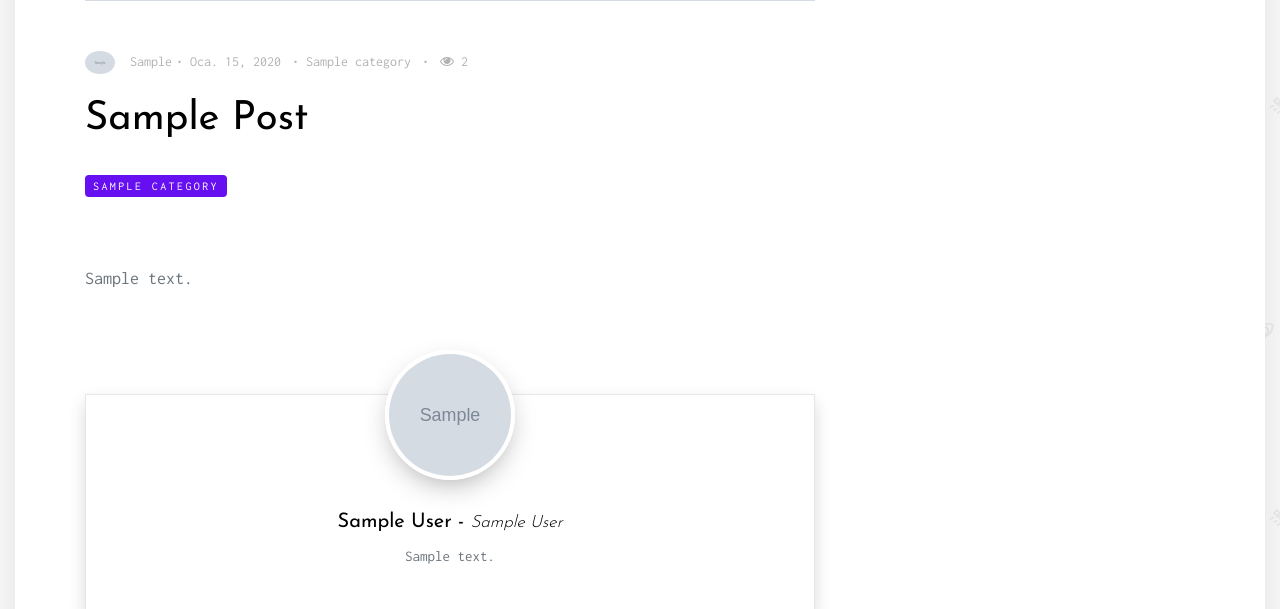
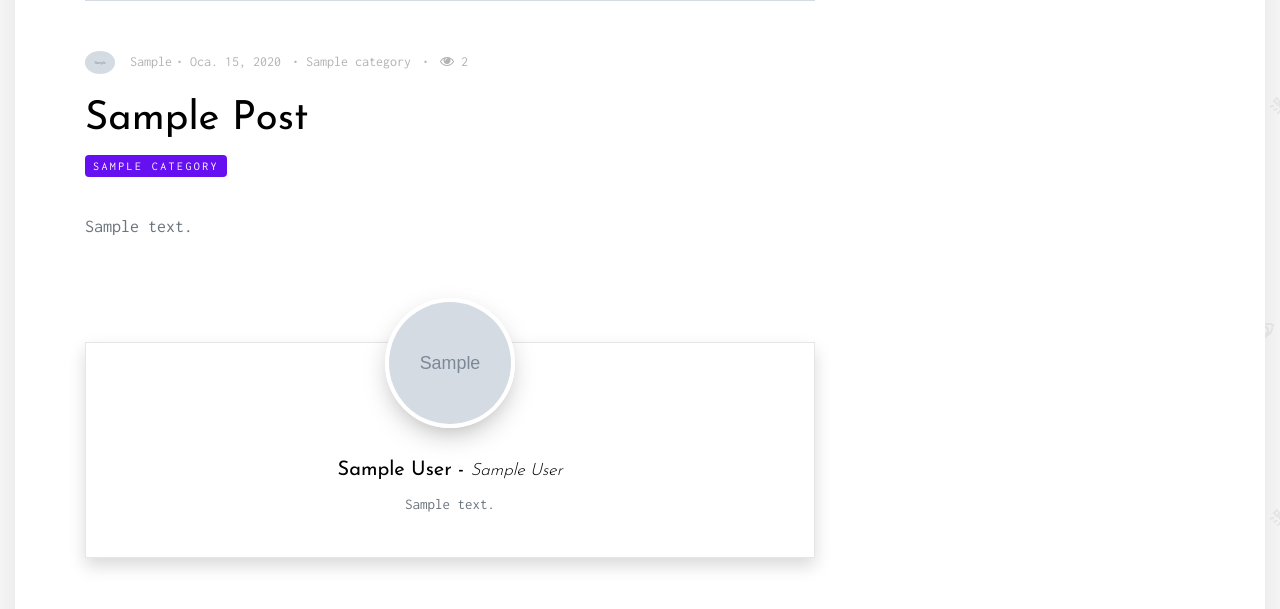
Before and after one commit to gabrielsecretdev/blog-django, a Django app: a page that uses templates/post_detail.html in a window 1280 px wide. Shown: the part 981-1590 px from the top of the page. Run offline with Django 3.2, Linux system fonts and the light colour scheme; tables that the repository leaves empty hold one stand-in row (values such as "Sample post"); grey boxes marked "Sample" are stand-in pictures; some libraries are stand-ins or nearby versions.

Commit message:
Upload Files

```diff
--- a/templates/post_detail.html
+++ b/templates/post_detail.html
@@ -17,8 +17,8 @@
             <span class="mr-1">{{ post.category.name }}</span> &bullet;
             <span class="ml-1"><span class="fa fa-eye"></span> {{ post.getHitCount }}</span>
         </div>
-        <h1 class="mb-4">{{ post.title | title }}</h1>
-        <a class="category mb-5" href="{% url 'posts:posts_by_category' post.category.slug %}">{{ post.category.name }}</a>
+        <h1 class="mb-1">{{ post.title | title }}</h1>
+        <a class="category mb-3" href="{% url 'posts:posts_by_category' post.category.slug %}">{{ post.category.name }}</a>
 
 
 
```
